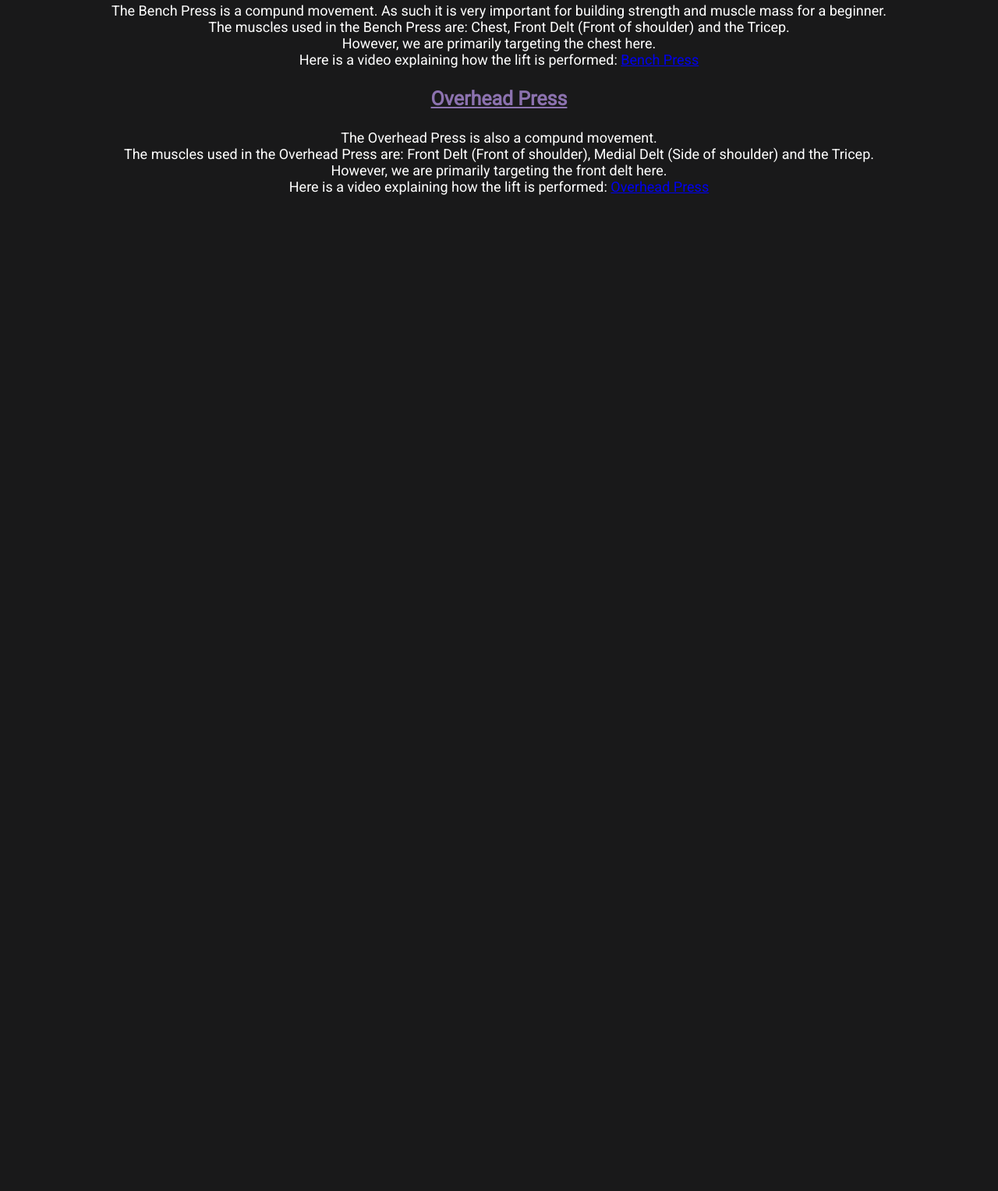
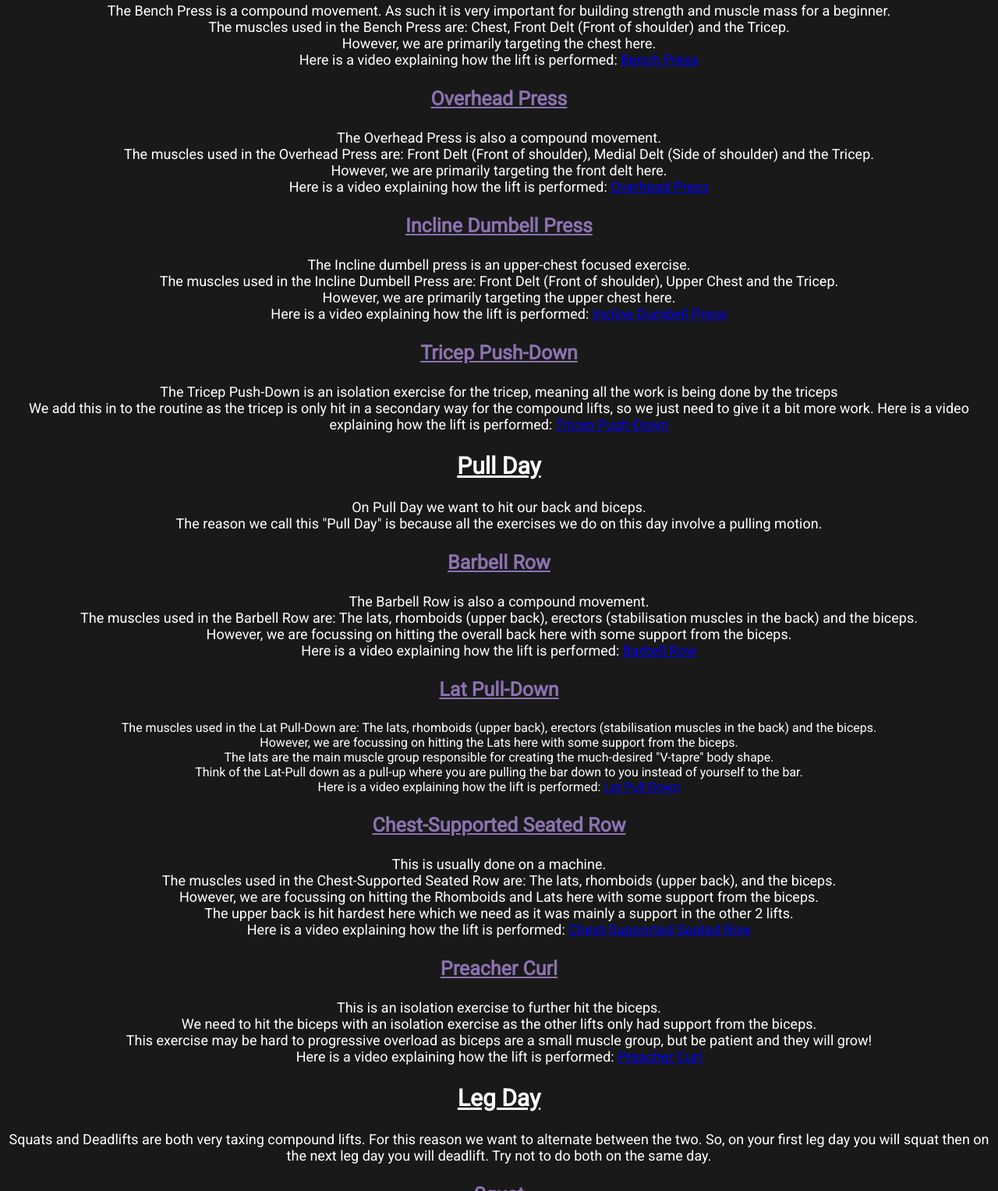
Before and after one commit to Code-Institute-Submissions/Gym-Project-2, a plain HTML site: page split.html in a window 1280 px wide. Shown: the part 1272-2800 px from the top of the page at 78% size. Before the commit the page ends 1590 px from the top, so only its background shows below. Drawn offline with Linux system fonts and the light colour scheme.

Commit message:
Update split.html

```diff
--- a/split.html
+++ b/split.html
@@ -32,7 +32,7 @@
 
     <p>If you wish to learn about different workout splits I reccomend the following video explaining the benefits and draw-backs of some <a href="https://www.youtube.com/watch?v=9O8mOtdKr44" target="_blank">popular splits</a></p>
     <p>So the goal is to hit each muscle group as close to twice a week as possible. This will be a 3 day on - 1 day off routine. I'll explain more below</p>
-    <h2>Progressive Overload and Compund Movements</h2>
+    <h2>Progressive Overload and Compound Movements</h2>
     <p>We will be focussing primarily on compound movements and progressive overload in this split. These two terms reference the two most important factors in building strength and muscle as a beginner</p>
     <h3>Progressive Overload</h3>
     <p>Progressive overload is the act of constantly making the workout harder on your muscles. This can be done by adding weight, adding reps or even just changing the way to do each set, i.e Slower reps.</p>
@@ -50,23 +50,92 @@
     <p>Some Common Compund Lifts include:<br><a href="split.html#benchpress"> The Bench Press</a> <br>
     <a href="split.html#ohp"> Overhead Press</a><br><a href="split.html#row"> Barbell Row</a>
     <br><a href="split.html#squat"> Squat</a><br><a href="split.html#deadlift"> Deadlift</a></p>
+    <div id="pushday">
     <h2>Push Day</h2>
     <p>On Push Day we want to hit our chest, shoulders and triceps.<br> The reason we call this "Push Day" is because all the exercises we do on this day involve a pushing motion.</p>
 <div id="benchpress">
         <h3>Bench Press</h3>
-    <p>The Bench Press is a compund movement. As such it is very important for building strength and muscle mass for a beginner.<br>
+    <p>The Bench Press is a compound movement. As such it is very important for building strength and muscle mass for a beginner.<br>
     The muscles used in the Bench Press are: Chest, Front Delt (Front of shoulder) and the Tricep.<br>
     However, we are primarily targeting the chest here.<br>
     Here is a video explaining how the lift is performed: <a href="https://www.youtube.com/watch?v=vcBig73ojpE" target="_blank">Bench Press</a></p>
 </div>
 <div id="ohp">
     <h3>Overhead Press</h3>
-<p>The Overhead Press is also a compund movement.<br>
+<p>The Overhead Press is also a compound movement.<br>
 The muscles used in the Overhead Press are: Front Delt (Front of shoulder), Medial Delt (Side of shoulder) and the Tricep.<br>
 However, we are primarily targeting the front delt here.<br>
 Here is a video explaining how the lift is performed: <a href="https://www.youtube.com/watch?v=_RlRDWO2jfg" target="_blank">Overhead Press</a></p>
 </div>
+<div>
+    <h3>Incline Dumbell Press</h3>
+<p>The Incline dumbell press is an upper-chest focused exercise.<br>
+The muscles used in the Incline Dumbell Press are: Front Delt (Front of shoulder), Upper Chest and the Tricep.<br>
+However, we are primarily targeting the upper chest here.<br>
+Here is a video explaining how the lift is performed: <a href="https://www.youtube.com/watch?v=0G2_XV7slIg&" target="_blank">Incline Dumbell Press</a></p>
+</div>
+<div>
+    <h3>Tricep Push-Down</h3>
+<p>The Tricep Push-Down is an isolation exercise for the tricep, meaning all the work is being done by the triceps<br>
+    We add this in to the routine as the tricep is only hit in a secondary way for the compound lifts, so we just need to give it a bit more work.
+Here is a video explaining how the lift is performed: <a href="https://www.youtube.com/watch?v=3jxrjl4B8-U" target="_blank">Tricep Push-Down</a></p>
+</div>
+</div>
+<div id="pullday">
+<h2>Pull Day</h2>
+ <p>On Pull Day we want to hit our back and biceps.<br> The reason we call this "Pull Day" is because all the exercises we do on this day involve a pulling motion.</p>
 
+ <div id="row">
+    <h3>Barbell Row</h3>
+<p>The Barbell Row is also a compound movement.<br>
+The muscles used in the Barbell Row are: The lats, rhomboids (upper back), erectors (stabilisation muscles in the back) and the biceps.<br>
+However, we are focussing on hitting the overall back here with some support from the biceps.<br>
+Here is a video explaining how the lift is performed: <a href="https://www.youtube.com/watch?v=kBWAon7ItDw&" target="_blank">Barbell Row</a></p>
+ </div>
+ <h3>Lat Pull-Down</h3>
+The muscles used in the Lat Pull-Down are: The lats, rhomboids (upper back), erectors (stabilisation muscles in the back) and the biceps.<br>
+However, we are focussing on hitting the Lats here with some support from the biceps.<br>
+The lats are the main muscle group responsible for creating the much-desired "V-tapre" body shape.<br>
+Think of the Lat-Pull down as a pull-up where you are pulling the bar down to you instead of yourself to the bar.<br>
+Here is a video explaining how the lift is performed: <a href="https://www.youtube.com/watch?v=O94yEoGXtBY" target="_blank">Lat Pull-Down</a></p>
+
+<h3>Chest-Supported Seated Row</h3>
+<p> This is usually done on a machine.<br>
+    The muscles used in the Chest-Supported Seated Row are: The lats, rhomboids (upper back), and the biceps.<br>
+    However, we are focussing on hitting the Rhomboids and Lats here with some support from the biceps.<br>
+    The upper back is hit hardest here which we need as it was mainly a support in the other 2 lifts.<br>
+    Here is a video explaining how the lift is performed: <a href="https://www.youtube.com/watch?v=3EP5HpKtJG0" target="_blank">Chest-Supported Seated Row</a></p>
+
+    <h3>Preacher Curl</h3>
+    <p> This is an isolation exercise to further hit the biceps.<br>
+        We need to hit the biceps with an isolation exercise as the other lifts only had support from the biceps.<br>
+        This exercise may be hard to progressive overload as biceps are a small muscle group, but be patient and they will grow!<br>
+        Here is a video explaining how the lift is performed: <a href="https://www.youtube.com/watch?v=1-xvtHS9PsU" target="_blank">Preacher Curl</a></p>
+
+</div>
+<div id="legs">
+    <h2>Leg Day</h2>
+    <p>Squats and Deadlifts are both very taxing compound lifts. For this reason we want to alternate between the two. So, on your first leg day you will squat then on the next leg day you will deadlift. Try not to do both on the same day.</p>
+    <div id="squat">
+        <h3>Squat</h3>
+    <p>The Squat is also a compound movement.<br>
+    The muscles used in the Squat are: The Quad, Hamstring, Glutes and Calves.<br>
+    However, we are primarily targeting the quads and glutes here.<br>
+    Here is a video explaining how the lift is performed: <a href="https://www.youtube.com/watch?v=bEv6CCg2BC8" target="_blank">Squat</a></p>
+    </div>
+    <div id="deadlift">
+        <h3>Deadlift</h3>
+    <p>The Deadlift is also a compound movement.<br>
+    The muscles used in the Deadlift are: The Hamstring, Glutes and erectors(back stabilisation muscles).<br>
+    However, we are primarily targeting the hamstrings and glutes here.<br>
+    Deadlifts are the one exercise that people tend to have terrible form, so make sure to go light and focus on your form before jumping up in the weight. Your back will thank you.<br>
+    Here is a video explaining how the lift is performed: <a href="https://www.youtube.com/watch?v=VL5Ab0T07e4" target="_blank">Deadlift</a></p>
+    </div>
+    <h3>Leg press</h3>
+    <p>Leg Press is a machine exercise</p>
+
+
+</div>
     <footer id="foot">
         <small>&copy; Liam Harrington</small>
     </footer>
```
